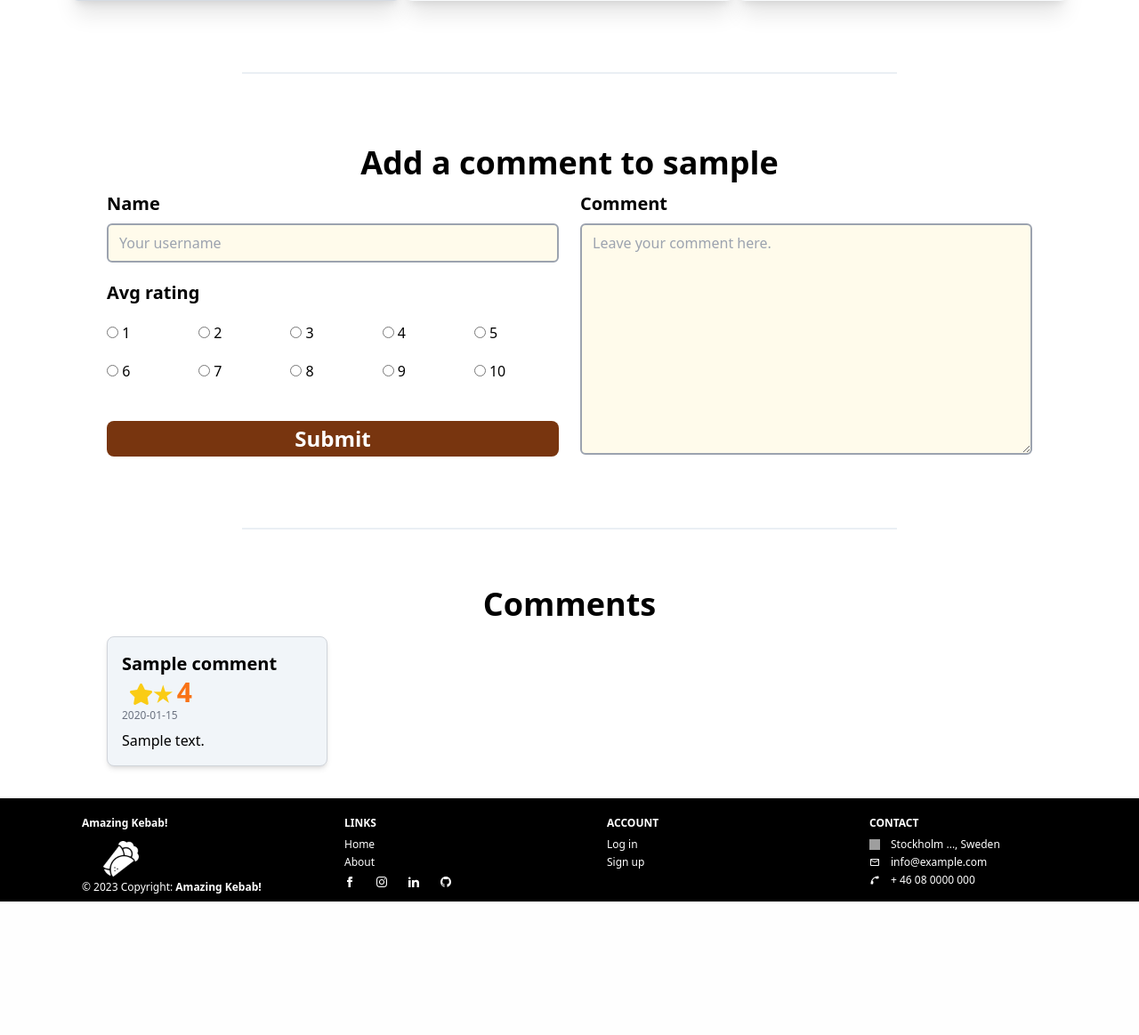
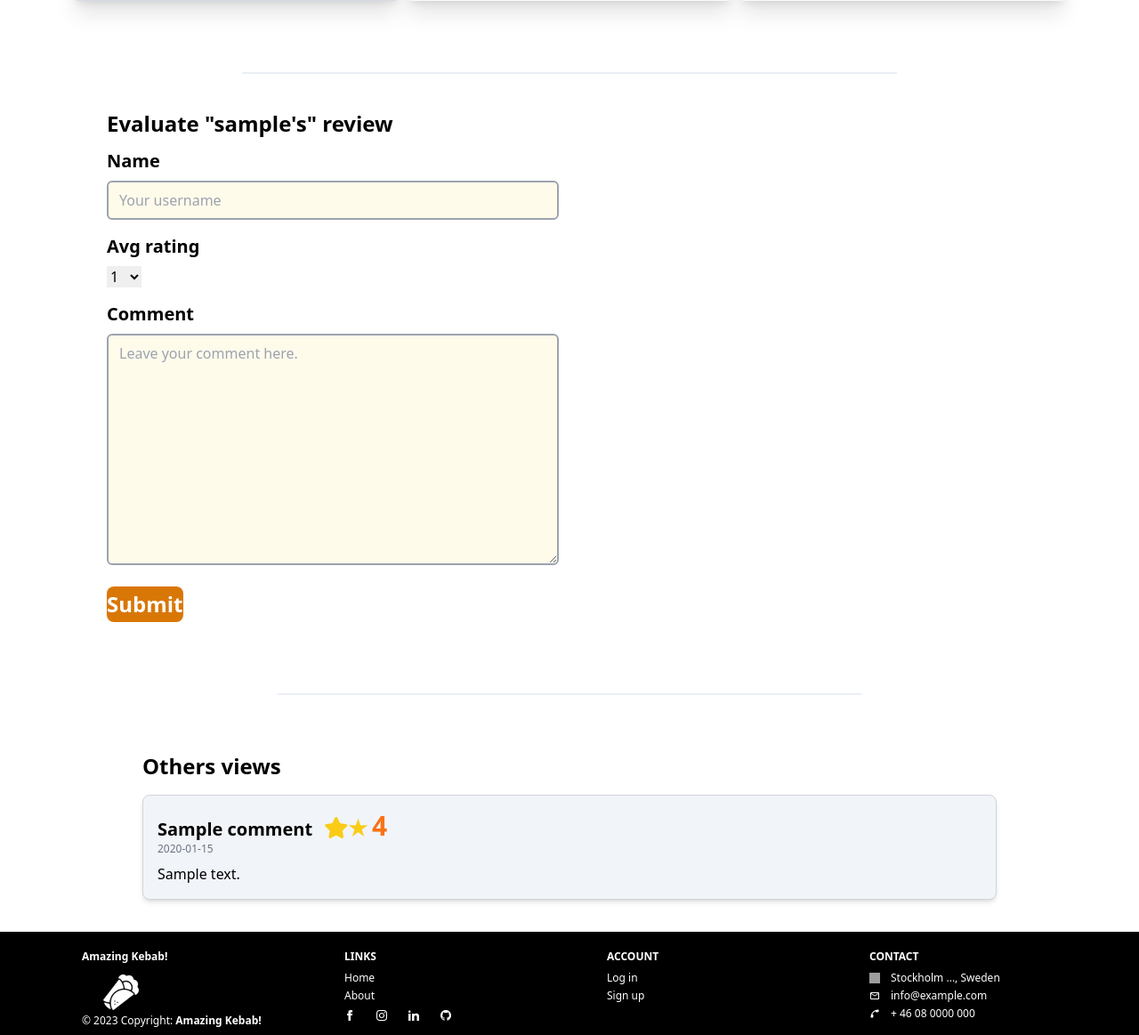
Before and after one commit to besod/kebab-review-app, a Django app: page /core/detail/1/ in a window 1280 px wide. Shown: the part 612-1775 px from the top of the page at 89% size. Before the commit the page ends 1625 px from the top, so only its background shows below. Run offline with Django 4.2, Linux system fonts and the light colour scheme; tables that the repository leaves empty hold one stand-in row (values such as "Sample post"); grey boxes marked "Sample" are stand-in pictures; some libraries are stand-ins or nearby versions; grey boxes are pictures that could not be loaded.

Commit message:
few modifications

```diff
--- a/kebab/core/forms.py
+++ b/kebab/core/forms.py
@@ -264,8 +264,8 @@ class CommentForm(forms.ModelForm):
         }))
     avg_rating = forms.ChoiceField(
         choices=SERVICE_CHOICES,
-        widget=forms.RadioSelect(attrs={'class': 'form-radio mt-4'
-                                        }))
+        widget=forms.Select(attrs={'class': 'form-select mt-4'
+                                   }))
     comment = forms.CharField(
         widget=forms.Textarea(attrs={
             'class': 'border-2 border-gray-400 rounded-md py-2 px-3 focus:outline-none focus:ring-2 focus:ring-amber-900 bg-amber-50',
--- a/kebab/core/templates/account/edit_review.html
+++ b/kebab/core/templates/account/edit_review.html
@@ -1,10 +1,10 @@
 {% extends 'core/base.html' %} {% load static %} {% block content %}
 <div class="max-w-md mx-auto mt-20 py-4">
   <div
-    class="border bg-amber-300 border-gray-300 rounded-md px-4 py-8 mx-auto max-w-lg"
+    class="border bg-slate-100 border-gray-300 rounded-md px-4 py-8 mx-auto max-w-lg"
   >
     <h2 class="text-xl font-semibold mb-4">Edit: {{ form.instance.menu }}</h2>
-    <form method="POST" class="bg-amber-300">
+    <form method="POST" class="bg-slate-100">
       {% csrf_token %} {% for field in form %}
       <div class="mb-4">
         <label
--- a/kebab/core/templates/account/profile.html
+++ b/kebab/core/templates/account/profile.html
@@ -6,11 +6,13 @@
     <!-- aside -->
     <div class="w-1/5 p-4">
       <aside
-        class="w-48 bg-slate-100 shadow-md fixed h-full font-bold text-black"
+        class="w-48 bg-slate-100 shadow-md fixed h-screen top-0 font-bold text-black"
       >
         <ul class="flex flex-col space-y-4 py-4 px-2">
           <li>
-            <h1 class="text-start items-start justify-start font-bold text-2xl">
+            <h1
+              class="text-start items-start justify-start mt-32 font-bold text-2xl"
+            >
               My page
               <hr class="border-gray-200 border-1" />
             </h1>
--- a/kebab/core/templates/core/contact.html
+++ b/kebab/core/templates/core/contact.html
@@ -1,9 +1,11 @@
 {% extends 'core/base.html' %} {% block content %} {% load static %}
 
-<section class="container mx-auto max-w-7xl px-4 pt-28 pb-1">
+<section
+  class="container mx-auto mt-32 max-w-7xl px-4 pt- pb-1 max-h-500 h-200"
+>
   <div class="grid grid-cols-1 md:grid-cols-3 gap-0">
     <div
-      class="bg-amber-600 shadow-lg p-6 md:col-span-2 rounded-tl-lg rounded-bl-lg"
+      class="bg-amber-600 shadow-lg p-4 md:col-span-2 rounded-tl-lg rounded-bl-lg"
     >
       <h2 class="text-2xl md:text-2xl font-bold mb-4 pt-4">
         Tell us what you like and what not
--- a/kebab/core/templates/core/detail.html
+++ b/kebab/core/templates/core/detail.html
@@ -1,6 +1,4 @@
 {% extends 'core/base.html' %} {% block content %} {% load static %}
-
-
 
 <main class="flex-1 mx-16 pt-32">
   <section class="container mx-auto max-w-7xl px-4 pb-1">
@@ -9,9 +7,8 @@
         {{ review.user.username }}'s Review
         <span class="text-4xl ml-2">on "{{ review.menu.menu }}"</span>
       </h1>
-      <button id="like-btn" type="button"
-        class="bg-white text-2xl rounded-3xl text-black font-bold py-2 px-3 hover:text-white hover:bg-pink-500 flex items-center justify-center ml-4">
-        <img src="{% static 'core/icon-favorite.png' %}" alt="heart" class="mr-2">
+      <button id="like-btn" type="button" class="bg-white text-2xl rounded-3xl text-black font-bold py-2 px-3 hover:text-white hover:bg-pink-500 flex items-center justify-center ml-4">
+        <img src="{% static 'core/icon-favorite.png' %}" alt="heart" class="mr-2" />
         <span><span id="like-count" class="text-2xl">({{ review.like_count }})</span></span>
       </button>
     </div>
@@ -20,10 +17,7 @@
         {% if review.image %}
         <div class="relative overflow-hidden w-full h-80 rounded-t-lg">
           <div class="absolute inset-0">
-              <img class="w-full h-full object-cover object-center"
-                src="{{ review.image.url }}"
-                alt="{{ review.menu.menu }} image"
-              />
+            <img class="w-full h-full object-cover object-center" src="{{ review.image.url }}" alt="{{ review.menu.menu }} image" />
           </div>
         </div>
         {% endif %}
@@ -35,15 +29,15 @@
           </p>
           <ul class="flex text-xl justify-center">
             <li class="mr-5">
-              <img src="{% static 'core/icons8-savouring-delicious-food-face-32.png' %}" alt="taste" class="pr-1 w-7 h-7">
+              <img src="{% static 'core/icons8-savouring-delicious-food-face-32.png' %}" alt="taste" class="pr-1 w-7 h-7" />
               {{ review.taste_rating }}
             </li>
             <li class="mr-5">
-              <img src="{% static 'core/icons8-restaurant-64.png' %}" alt="service" class="w-7 h-7">
+              <img src="{% static 'core/icons8-restaurant-64.png' %}" alt="service" class="w-7 h-7" />
               {{ review.service_rating }}
             </li>
             <li class="mr-5">
-              <img src="{% static 'core/icons8-purse-32.png' %}" alt="purse" class="w-7 h-7 p-1">
+              <img src="{% static 'core/icons8-purse-32.png' %}" alt="purse" class="w-7 h-7 p-1" />
               {{ review.value_rating }}
             </li>
           </ul>
@@ -51,14 +45,15 @@
         <ul class="text-lg font-bold">
           <li class="flex mb-3 items-center">
             <div class="mr-3">
-              <img src="https://img.icons8.com/fluency-systems-filled/48/null/restaurant-building.png"  class="w-7 h-7">            </div>
+              <img src="https://img.icons8.com/fluency-systems-filled/48/null/restaurant-building.png" class="w-7 h-7" />
+            </div>
             <div>
               <span class="font-semibold">{{ review.restaurant.name }}</span>
             </div>
           </li>
           <li class="flex mb-3 review">
             <div class="mr-3">
-                <img src="https://img.icons8.com/ios-glyphs/30/null/inscription.png" class="review-image w-7 4-7">
+              <img src="https://img.icons8.com/ios-glyphs/30/null/inscription.png" class="review-image w-7 4-7" />
             </div>
             <div class="review-text">
               <span class="font-semibold">{{ review.review }}</span>
@@ -79,7 +74,7 @@
             </div>
             <p class="mb-10">
               <span class="text-xl font-bold flex">
-                <img src="https://img.icons8.com/arcade/64/null/star.png" class="w-10 h-10">
+                <img src="https://img.icons8.com/arcade/64/null/star.png" class="w-10 h-10" />
                 <span class="text-3xl font-bold text-orange-500 pl-1">
                   {{ review.avg_rating }}
                 </span>
@@ -92,7 +87,7 @@
             </div>
             <p>
               <span class="text-xl font-bold flex">
-                <img src="https://img.icons8.com/arcade/64/null/star.png" class="w-10 h-10">
+                <img src="https://img.icons8.com/arcade/64/null/star.png" class="w-10 h-10" />
                 <span class="text-3xl font-bold text-orange-500 pl-1">
                   {{ viewer_rating }}
                 </span>
@@ -105,9 +100,10 @@
 
     <p class="border-t-2 border-slate-200/70 mx-48 mt-20"></p>
 
+    <!-- add comment section  -->
     <div class="px-10 mt-5">
-      <h2 class="font-bold text-4xl text-center mt-20 mb-3">
-        Add a comment to {{ review.user.username }}
+      <h2 class="font-bold text-2xl text-start mt-10 mb-3">
+        Evaluate "{{ review.user.username }}'s" review
       </h2>
       <form method="post">
         {% csrf_token %}
@@ -117,20 +113,19 @@
               {{ comment_form.name.label }}
             </label>
             {{ comment_form.name }}
-            <label class="block font-bold text-xl mb-2 mt-5">
+            <div>
+              <div class="col-span-1 my-4">
+                <label class="block font-bold text-xl mb-2">
                   {{ comment_form.avg_rating.label }}
                 </label>
-            <div class="grid grid-cols-5 gap-2 mb-5">
-              {% for radio in comment_form.avg_rating %}
-              <div class="flex items-center">
-                {{ radio }}
+
+                <select name="{{ comment_form.avg_rating.name }}">
+                  {% for choice in comment_form.avg_rating.field.choices %}
+                  <option value="{{ choice.0 }}">{{ choice.1 }}</option>
+                  {% endfor %}
+                </select>
               </div>
-              {% endfor %}
-            </div>
-            <button type="submit" class="bg-amber-900 text-white font-bold py-1 rounded-lg text-2xl mt-6">
-              Submit
-            </button>
-          </div>
+
               <div class="col-span-1">
                 <div class="flex flex-col">
                   <label class="block font-bold text-xl mb-2">
@@ -139,17 +134,21 @@
                   {{ comment_form.comment }}
                 </div>
               </div>
+              <button type="submit" class="bg-amber-600 text-white hover:bg-amber-900 font-bold py-1 rounded-lg text-2xl mt-6">
+                Submit
+              </button>
+            </div>
           </div>
       </form>
     </div>
 
     <p class="border-t-2 border-slate-200/70 mx-48 mt-20"></p>
 
-    <div class="px-10 mb-8">
-      <h2 class="font-bold text-4xl text-center pb-4 mt-16">Comments</h2>
-      <div class="grid grid-cols-1 md:grid-cols-4 gap-4">
+    <div class="px-10 mb-4">
+      <h2 class="font-bold text-2xl text-start pb-4 mt-16">Others views</h2>
+      <div class="flex flex-col-reverse justify-center">
         {% for c in comments %}
-        <div class="bg-slate-100 border border-gray-300 p-4 rounded-lg shadow-md">
+        <div class="bg-slate-100 border border-gray-300 p-4 mb-4 rounded-lg shadow-md">
           <p class="text-xl font-bold">
             {{ c.name }}
             <span class="ml-2">
@@ -168,10 +167,7 @@
         {% endfor %}
       </div>
     </div>
-
   </section>
-
 </main>
 
-
 {% endblock content %}
--- a/kebab/core/templates/core/top.html
+++ b/kebab/core/templates/core/top.html
@@ -55,7 +55,7 @@
         </h3>
         <p class="text-lg mb-8">
           From juicy lamb to crispy falafel, discover the best kebab joints in town with comprehensive kebab
-          review. Share your teste and experience with others and help find the new go-to spot. <a href="#">This is how it works...</a>
+          review. Share your teste and experience with others and help find the new go-to spot. <a href="{% url 'core:about' %}"><strong class="text-amber-700"> This is how it works...</strong></a>
         </p>
       </div>
       <div class="w-3/6 px-5 mx-0 py-4">
@@ -141,7 +141,7 @@
     </h1>
 
     <!-- cards -->
-    <div class="grid grid-cols-1 md:grid-cols-2 lg:grid-cols-3 gap-4 reviews">
+    <div class="grid grid-cols-1 md:grid-cols-2 lg:grid-cols-3 gap-4 reviews ">
       {% for review in reviews %}
       <a href="{% url 'core:detail' id=review.id %}">
       <div class="review bg-slate-50 rounded-lg shadow-lg overflow-hidden">
@@ -183,7 +183,7 @@
     </div></a>
 
 
-    <div class="flex flex-col items-center">
+    <div class="flex flex-col items-center mb-12">
       <!-- Help text -->
       <span class="text-lg text-gray-700 dark:text-gray-400 pt-6">
         <span class="start-index font-semibold text-gray-900 dark:text-white"></span>
```
Also changed, not shown: kebab/core/models.py (+7 -5 lines), kebab/media/images/images.jpg (added), kebab/media/images/images_1_ZdegVjv.jpg (added), kebab/media/images/images_5_sGwumA3.jpg (added), kebab/media/images/images_7.jpg (added), kebab/media/images/nedladdning_2.jpg (added), kebab/media/images/nedladdning_3_KLmCwIP.jpg (added), kebab/media/images/nedladdning_3_iQLr3SK.jpg (added), 1 other file. Lines whose indentation alone changed are shown as unchanged.
